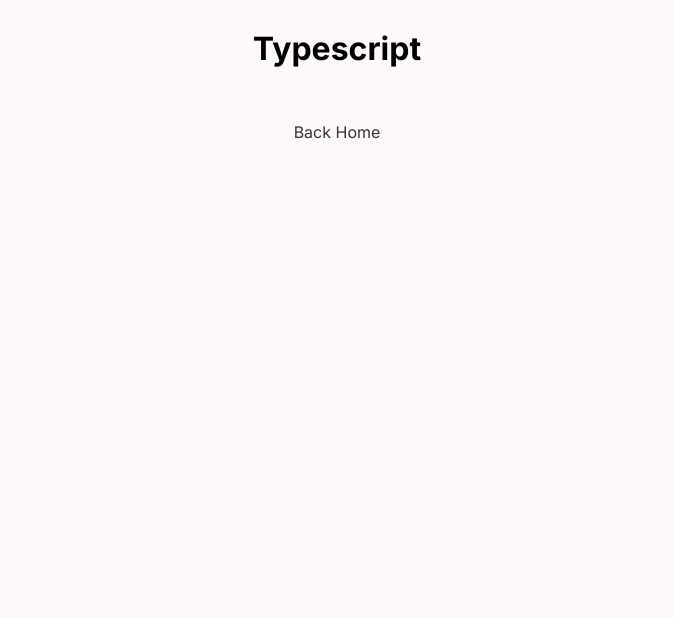
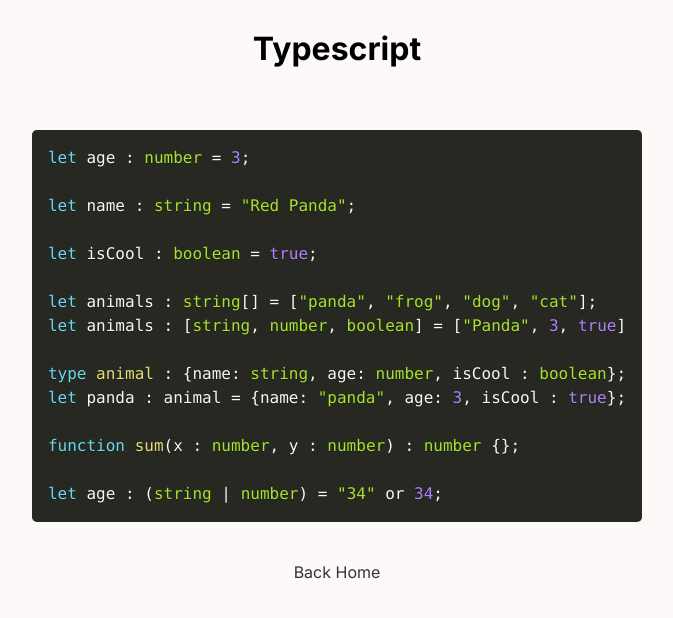
Before and after one commit to TimothyRedPanda/red-panda-portfolio, a Next.js app: page /typescript in a window 1280 px wide. Shown: the top 618 px of the page, without its empty margins (303-976 px from the left). Built offline with nearby package versions, Linux system fonts and the light colour scheme.

Commit message:
Added typescript type examples

```diff
--- a/package.json
+++ b/package.json
@@ -11,12 +11,14 @@
   "dependencies": {
     "@vercel/kv": "^1.0.1",
     "next": "14.2.0",
+    "prismjs": "^1.29.0",
     "react": "^18",
     "react-dom": "^18",
     "sass": "^1.75.0"
   },
   "devDependencies": {
     "@types/node": "^20",
+    "@types/prismjs": "^1.26.3",
     "@types/react": "^18",
     "@types/react-dom": "^18",
     "typescript": "^5"
--- a/src/app/typescript/page.tsx
+++ b/src/app/typescript/page.tsx
@@ -1,10 +1,58 @@
 import styles from "./page.module.scss"
+import PrismLoader from "@/components/prism-loader"
 import Link from 'next/link'
 export default function Typescript() {
+    const objectType = `type animal : {name: string, age: number, isCool : boolean};`
+    const exampleObject =`let panda : animal = {name: "panda", age: 3, isCool : true};`
+    const paraTypes = 'function sum(x : number, y : number) : number {};'
     return (
         <div className={styles.container}>
             <h1>Typescript</h1>
+            <pre className="language-ts">
+                <code className="language-ts">
+                    let age : number = 3;
+                </code>
+                <br/>
+                <br/>
+                <code className="language-ts">
+                    let name : string = "Red Panda";
+                </code>
+                <br/>
+                <br/>
+                <code className="language-ts">
+                    let isCool : boolean = true;
+                </code>
+                <br/>
+                <br/>
+                <code className="language-ts">
+                    let animals : string[] = ["panda", "frog", "dog", "cat"];
+                </code>
+                <br/>
+                <code className="language-ts">
+                    let animals : [string, number, boolean] = ["Panda", 3, true]
+                </code>
+                <br/>
+                <br/>
+                <code className="language-ts">
+                    {objectType}
+                </code>
+                <br/>
+                <code className="language-ts">
+                    {exampleObject}
+                </code>
+                <br/>
+                <br/>
+                <code className="language-ts">
+                    {paraTypes}
+                </code>
+                <br/>
+                <br/>
+                <code className="language-ts">
+                let age : (string | number) = "34" or 34;
+                </code>
+            </pre>
             <Link className={styles.link} href="/">Back Home</Link>
+            <PrismLoader/>
         </div>
     );
 }
--- /dev/null
+++ b/src/components/prism-loader.tsx
@@ -0,0 +1,13 @@
+"use client";
+
+import { useEffect } from "react";
+import Prism from "prismjs";
+import "prismjs/themes/prism-okaidia.css";
+import "prismjs/components/prism-typescript";
+
+export default function PrismLoader() {
+    useEffect(() => {
+        Prism.highlightAll();
+    }, []);
+    return <div className="hidden"></div>;
+}
```
Also changed, not shown: 1 other file (tests, documents, lock files or other folders).
